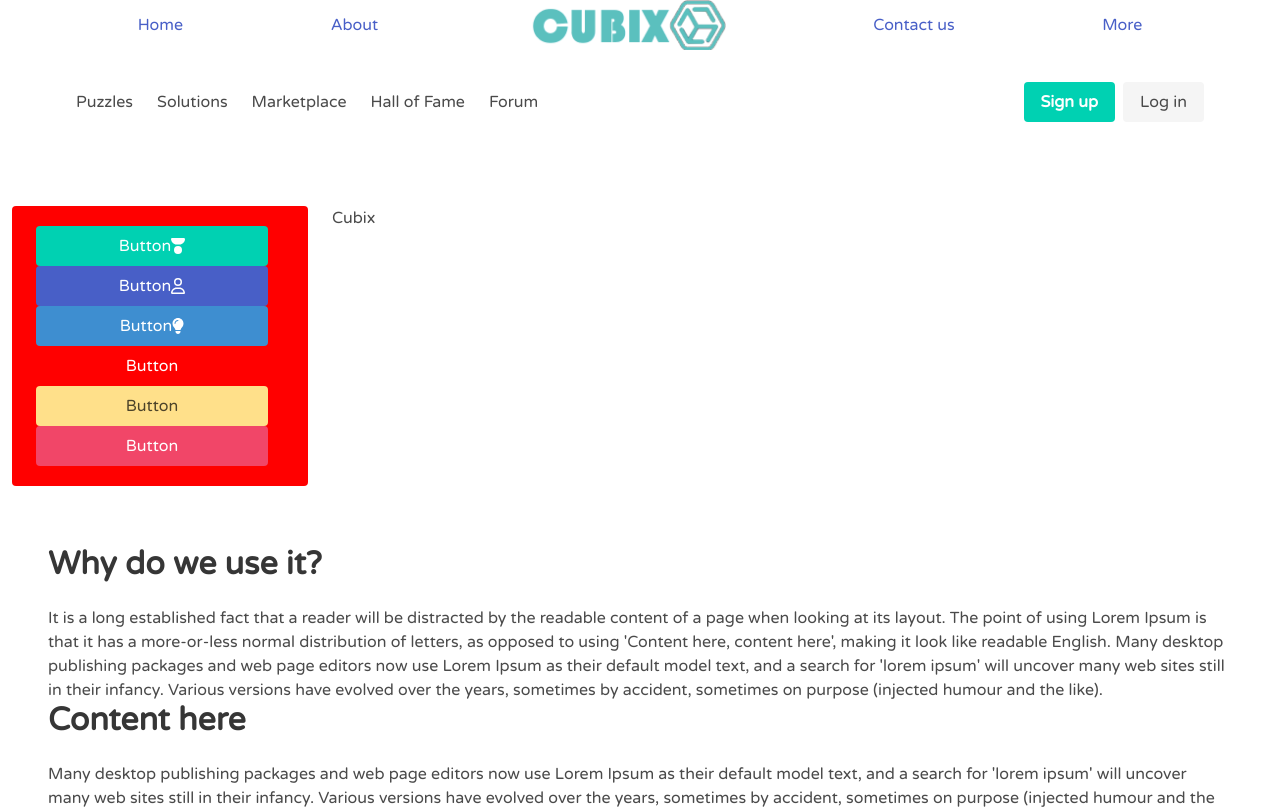
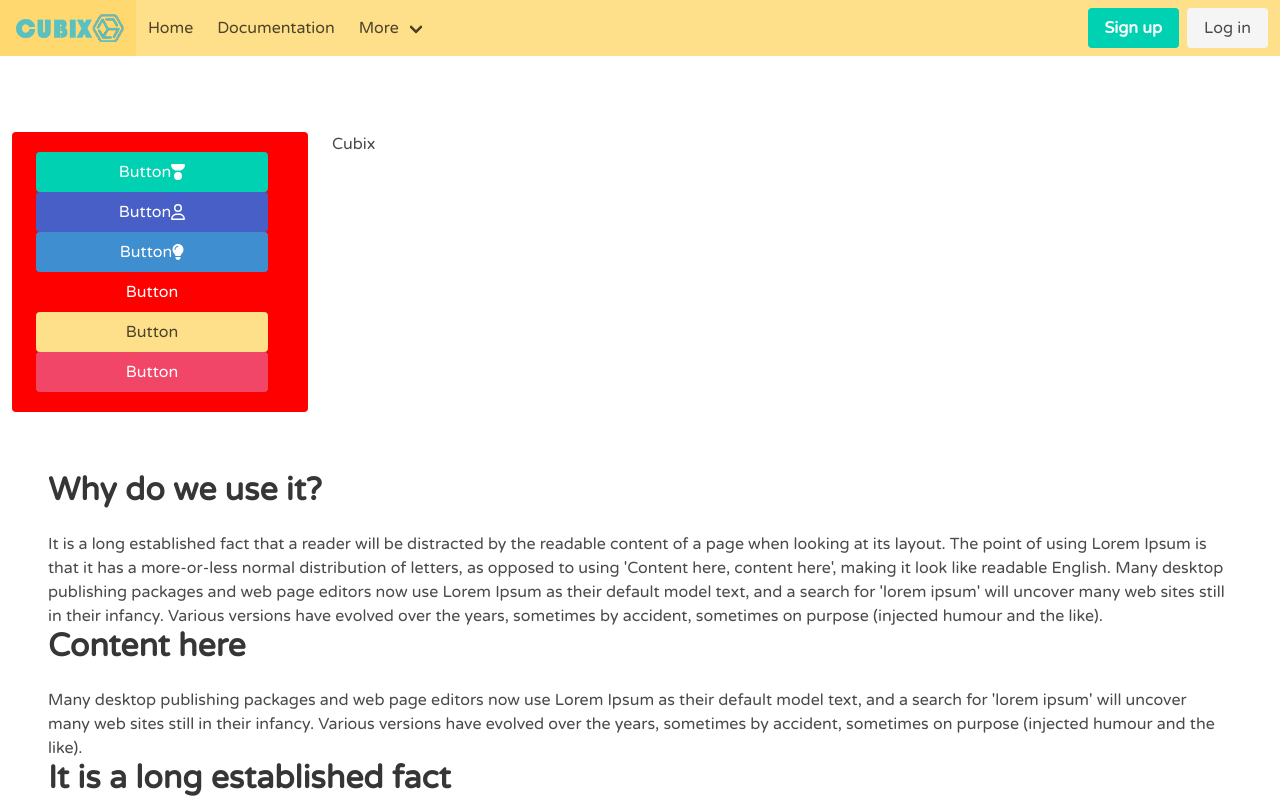
Before and after one commit to a-spasov/cubix, a Vue app: page / in a window 1280 px wide. Shown: the top 809 px of the page. Built offline with nearby package versions, Linux system fonts and the light colour scheme.

Commit message:
setup project

```diff
--- a/src/components/layout/SiteHeader.vue
+++ b/src/components/layout/SiteHeader.vue
@@ -1,33 +1,45 @@
 <template>
   <header>
-    <nav class="level">
-      <div class="container is-max-widescreen level">
-        <p class="level-item has-text-centered">
-          <a class="link is-info">Home</a>
-        </p>
-        <p class="level-item has-text-centered">
-          <a class="link is-info">About</a>
-        </p>
-        <p class="level-item has-text-centered">
-          <img src="../../assets/images/logo2.png" width="200">
-        </p>
-        <p class="level-item has-text-centered">
-          <a class="link is-info">Contact us</a>
-        </p>
-        <p class="level-item has-text-centered">
-          <a class="link is-info">More</a>
-        </p>
+    <nav class="navbar is-warning" role="navigation" aria-label="main navigation">
+      <div class="navbar-brand">
+        <a class="navbar-item" href="https://bulma.io">
+          <img src="../../assets/images/logo2.png">
+        </a>
       </div>
-    </nav>
-    <nav class="container is-max-widescreen">
-      <div class="container is-max-widescreen level">
+
+      <div class="navbar-menu">
         <div class="navbar-start">
-          <a class="navbar-item">Puzzles</a>
-          <a class="navbar-item">Solutions</a>
-          <a class="navbar-item">Marketplace</a>
-          <a class="navbar-item">Hall of Fame</a>
-          <a class="navbar-item">Forum</a>
+          <a class="navbar-item">
+            Home
+          </a>
+
+          <a class="navbar-item">
+            Documentation
+          </a>
+
+          <div class="navbar-item has-dropdown is-hoverable">
+            <a class="navbar-link">
+              More
+            </a>
+
+            <div class="navbar-dropdown">
+              <a class="navbar-item">
+                About
+              </a>
+              <a class="navbar-item">
+                Jobs
+              </a>
+              <a class="navbar-item">
+                Contact
+              </a>
+              <hr class="navbar-divider">
+              <a class="navbar-item">
+                Report an issue
+              </a>
+            </div>
+          </div>
         </div>
+
         <div class="navbar-end">
           <div class="navbar-item">
             <div class="buttons">
```
